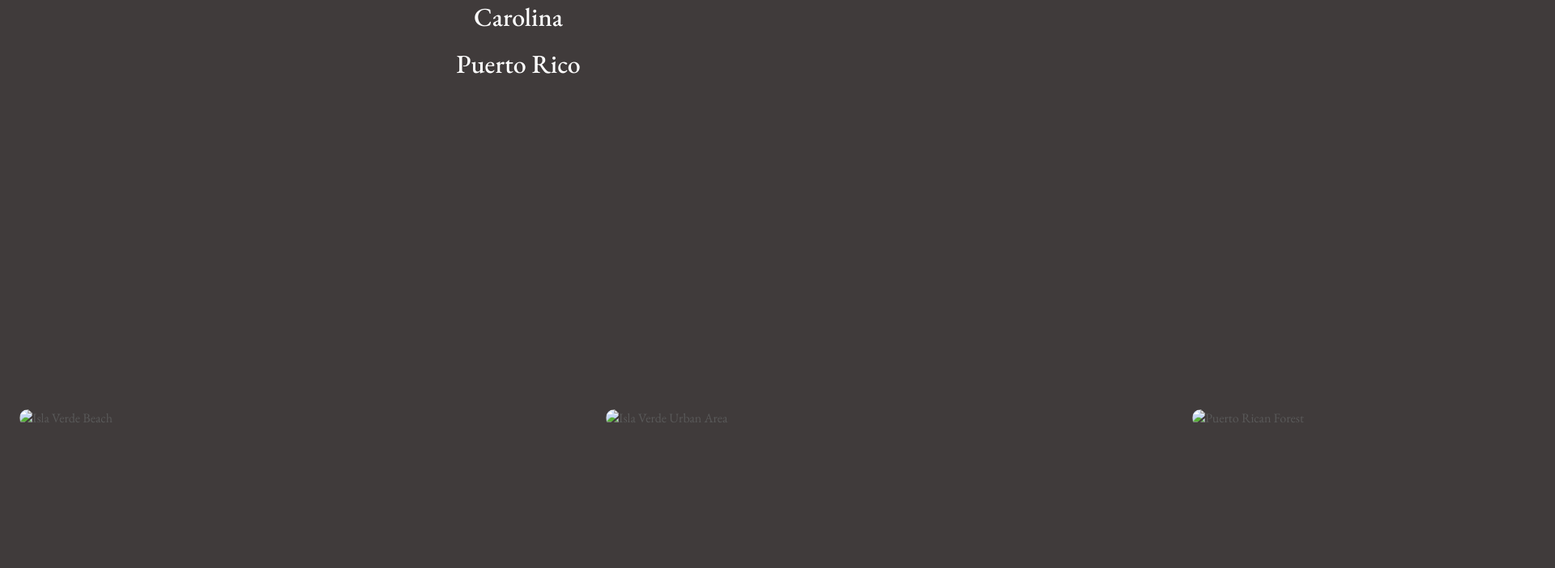
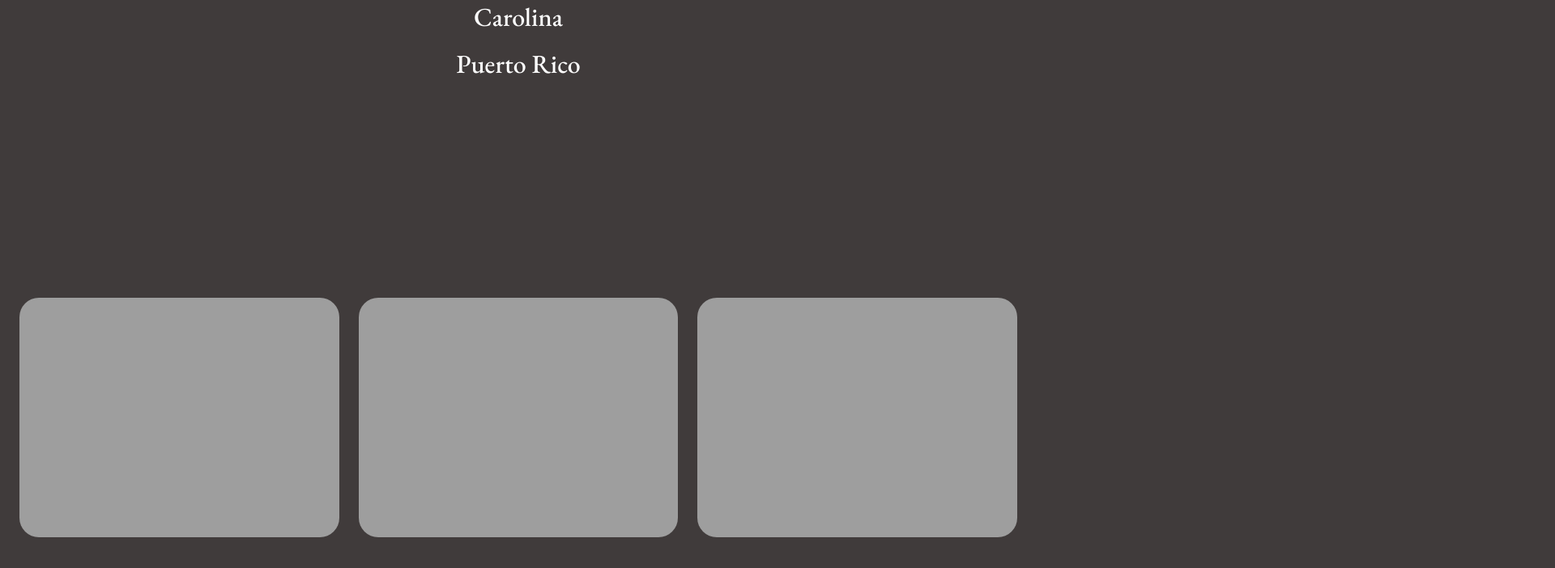
Before and after one commit to BillStewRod/CarolinaPR, a plain HTML site: page index.html in a window 1280 px wide. Shown: the top 702 px of the page at 81% size, 1920 px wide, since content can reach past the window. Drawn offline with nearby package versions, Linux system fonts and the light colour scheme; the site is published under a folder, as on GitHub Pages, so addresses that start at the root find nothing.

Commit message:
Update index.html

```diff
--- a/index.html
+++ b/index.html
@@ -16,7 +16,7 @@
         <div class="card_container">
             <section>
                 <article class="card_article">
-                    <img src="/assets/img/beach.png" alt="Isla Verde Beach" class="card_img">
+                    <img src="assets/img/beach.png" alt="Isla Verde Beach" class="card_img">
 
                     <div class="card_data">
                         <span class="card_description">Carolina Beach Landscape</span>
@@ -33,7 +33,7 @@
             </section>
             <section>
                 <article class="card_article">
-                    <img src="/assets/img/urban.png" alt="Isla Verde Urban Area" class="card_img">
+                    <img src="assets/img/urban.png" alt="Isla Verde Urban Area" class="card_img">
 
                     <div class="card_data">
                         <span class="card_description">Carolina Urban Area</span>
@@ -50,7 +50,7 @@
             </section>
             <section>
                 <article class="card_article">
-                    <img src="/assets/img/forest.png" alt="Puerto Rican Forest" class="card_img">
+                    <img src="assets/img/forest.png" alt="Puerto Rican Forest" class="card_img">
 
                     <div class="card_data">
                         <span class="card_description">Carolina Forest Area</span>
```
